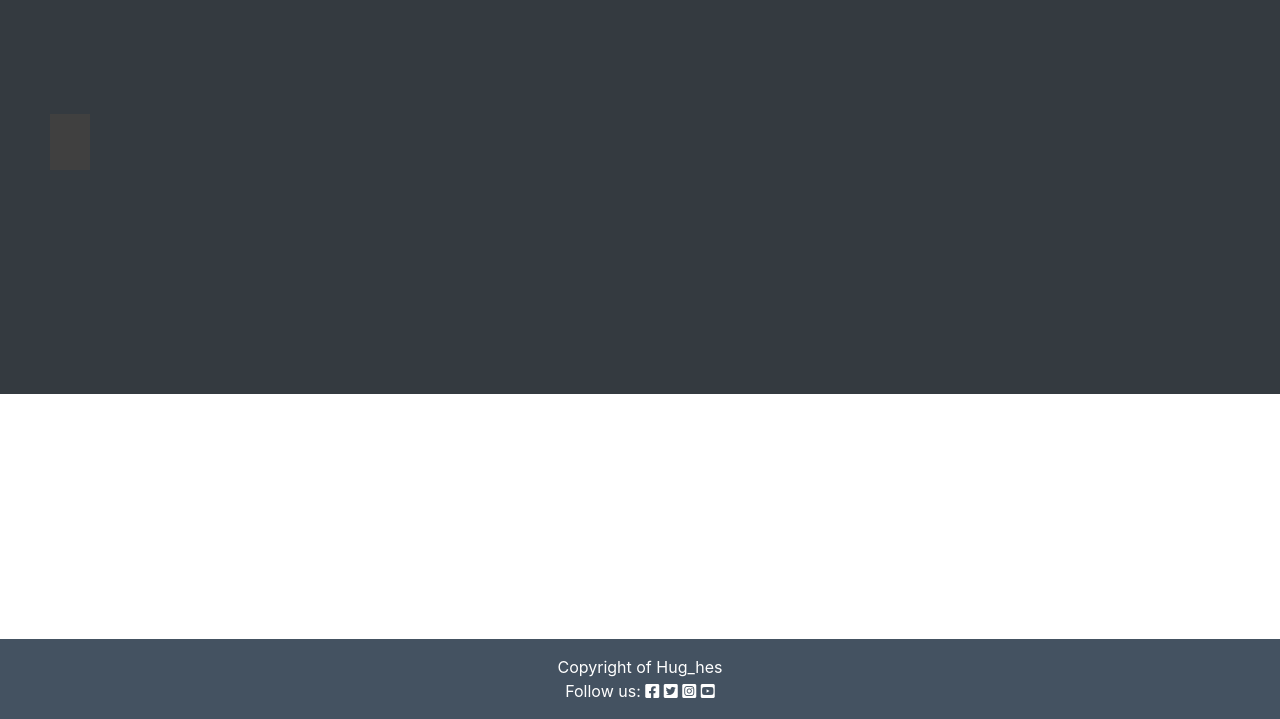
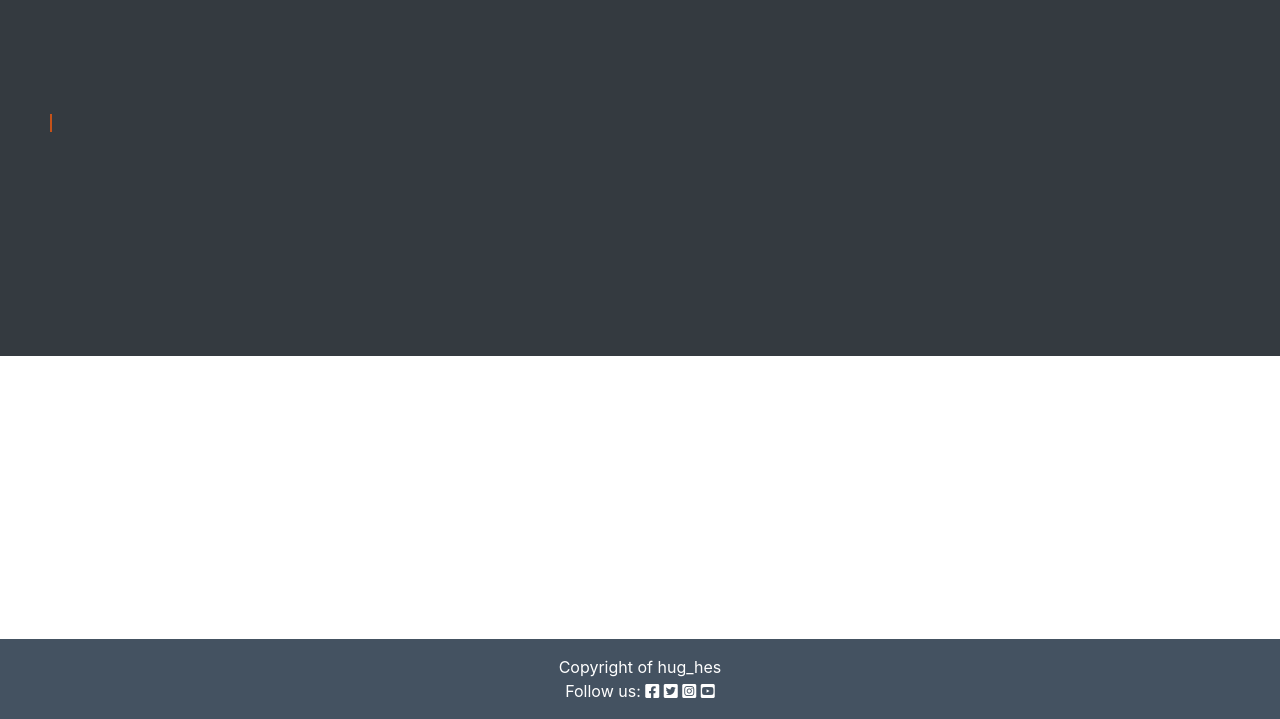
Before and after one commit to hughes84/my-blog-pp4, a Django app: page / in a window 1280 px wide. Shown: the part 81-800 px from the top of the page. Run offline with Django 3.2, Linux system fonts and the light colour scheme; data that the repository does not hold is empty; some libraries are stand-ins or nearby versions.

Commit message:
Add new hero image and change styles

```diff
--- a/static/css/style.css
+++ b/static/css/style.css
@@ -78,7 +78,7 @@ body {
     overflow: hidden;
 }
 
-.masthead-image:after {
+/* .masthead-image:after {
     content: "";
     position: absolute;
     top: 0;
@@ -90,11 +90,11 @@ body {
     -moz-transform: skew(15deg);
     transform: skew(15deg);
     z-index: 100;
-}
+} */
 
 .post-link {
     text-decoration: none;
-    color: #445261;
+    color: #614446;
 }
 
 .post-link:hover,
@@ -182,9 +182,9 @@ nav.main-navigation ul.nav-list {
 .hero-overlay {
     width: fit-content;
     height: fit-content;
-    background-color: #404040;
+    background-color: #c55219;
     margin: 50px 0px 0 50px;
-    padding: 20px;
+    padding: 1px;
 }
 
 .jumbotron {
--- a/templates/base.html
+++ b/templates/base.html
@@ -95,7 +95,7 @@
 
     <!-- Footer -->
     <footer class="footer mt-auto py-3 dark-bg">
-        <p class="m-0 text-center text-white">Copyright of Hug_hes</p>
+        <p class="m-0 text-center text-white">Copyright of hug_hes</p>
         <p class="m-0 text-center text-white">Follow us: <i class="fab fa-facebook-square ms-3"></i>
             <i class="fab fa-twitter-square ms-3"></i>
             <i class="fab fa-instagram-square ms-3"></i>
```
